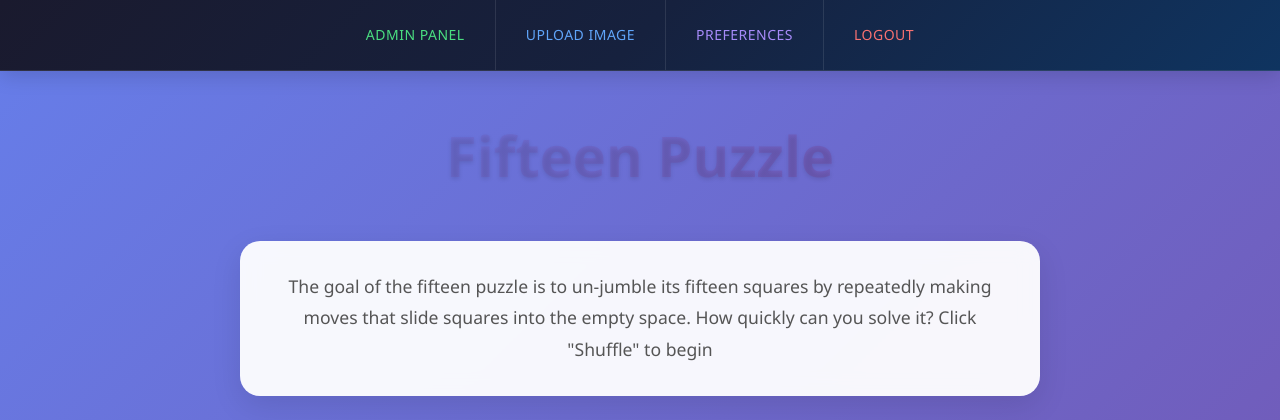
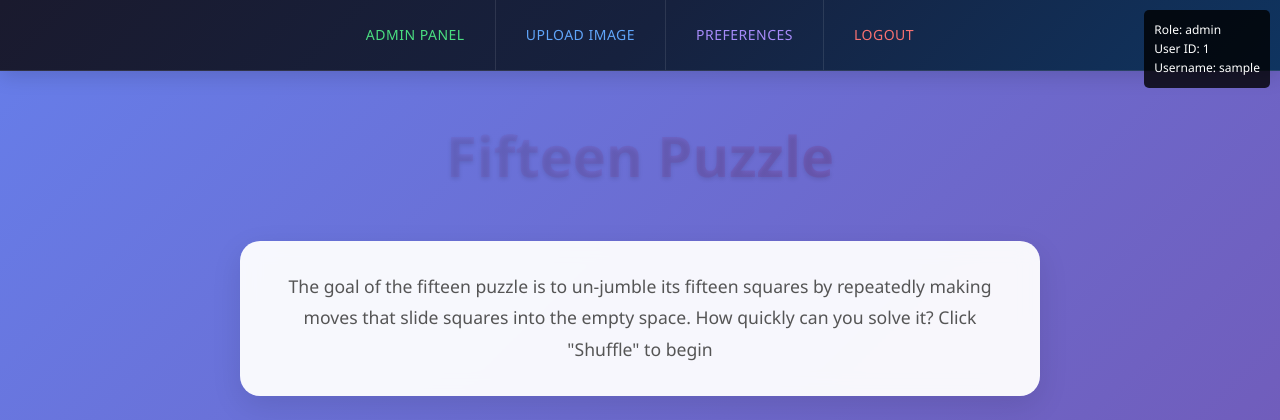
Before and after one commit to Nathanchukss/PFinal, a PHP site: page /fifteen.php in a window 1280 px wide. Shown: the top 420 px of the page. Run offline with PHP 8.4, Linux system fonts and the light colour scheme; the visitor is signed in with stand-in values (Sample User, id 1); data that the repository does not hold is empty.

Commit message:
User debug info

```diff
--- a/fifteen.php
+++ b/fifteen.php
@@ -64,6 +64,13 @@ foreach ($bgImages as $img) {
     </ul>
   </nav>
 
+    <!-- Debug info -->
+    <div style="position: fixed; top: 10px; right: 10px; background: rgba(0,0,0,0.8); color: white; padding: 10px; border-radius: 5px; font-size: 12px; z-index: 9999;">
+        Role: <?= htmlspecialchars($_SESSION['role'] ?? 'none') ?><br>
+        User ID: <?= htmlspecialchars($_SESSION['user_id'] ?? 'none') ?><br>
+        Username: <?= htmlspecialchars($_SESSION['username'] ?? 'none') ?>
+    </div>
+
   <header>
     <h1>Fifteen Puzzle</h1>
   </header>
```
